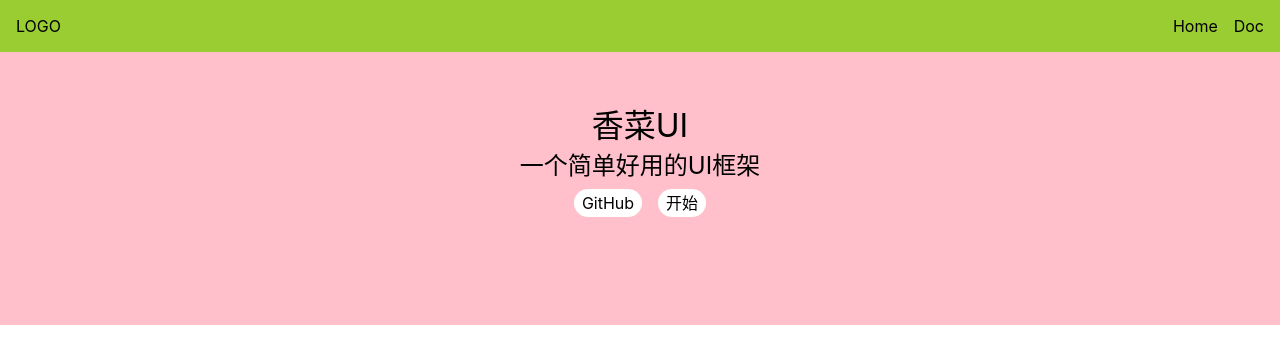
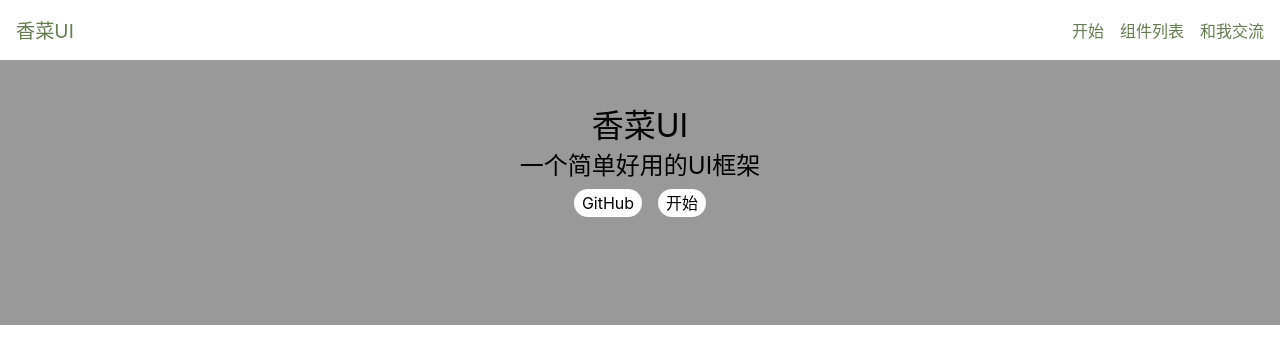
Before and after one commit to EvaLLLLL/corianderUI, a Vue app: page /#/ in a window 1280 px wide. Shown: the top 364 px of the page. Built offline with nearby package versions, Linux system fonts and the light colour scheme.

Commit message:
完成 topnav 样式

```diff
--- a/index.html
+++ b/index.html
@@ -2,9 +2,10 @@
 <html lang="en">
 <head>
   <meta charset="UTF-8">
-  <link rel="icon" href="/favicon.ico" />
+  <link rel="icon" href="/xiangcai.png" />
   <meta name="viewport" content="width=device-width, initial-scale=1.0">
-  <title>Vite App</title>
+  <title>香菜UI</title>
+  <script src="//at.alicdn.com/t/font_2137796_qo6t6mu16ak.js"></script>
 </head>
 <body>
   <div id="app"></div>
--- a/package.json
+++ b/package.json
@@ -1,6 +1,6 @@
 {
   "name": "corianderUI",
-  "version": "0.0.0",
+  "version": "0.0.1",
   "scripts": {
     "dev": "vite",
     "build": "vite build"
--- a/src/components/TopNav.vue
+++ b/src/components/TopNav.vue
@@ -1,36 +1,43 @@
 <template>
 	<div class="topnav">
-    <div class="logo">LOGO</div>
+		<a class="logo" href="/">
+			<span>香菜UI</span>
+		</a>
 		<ol class="menu">
-      <li><router-link to="/">Home</router-link></li>
-      <li><router-link to="/doc">Doc</router-link></li>
+			<li>
+				<router-link to="/doc">开始</router-link>
+			</li>
+			<li>
+				<router-link to="/doc/switch">组件列表</router-link>
+			</li>
+			<li>
+				<!--TODO-->
+				<a href="/">和我交流</a>
+			</li>
 		</ol>
-    <span :class="{ toggleVisible: toggleVisible }"
-          @click="toggleAside"></span>
+		<svg class="icon-menu">
+			<use xlink:href="#icon-menu"></use>
+		</svg>
 	</div>
 </template>
 
 <script lang="ts">
-import { inject, Ref } from "vue";
 	export default {
-  name: "TopNav",
+		name: 'TopNav',
 		props: {
 			toggleVisible: Boolean,
 		},
 		setup() {
-    const asideVisible = inject<Ref<boolean>>("asideVisible");
-    const toggleAside = () => {
-      asideVisible.value = !asideVisible.value;
-    };
-    return { toggleAside };
 		},
 	};
 </script>
 
 <style lang="scss">
+	$color: #657c50;
 	.topnav {
+		color: $color;
 		z-index: 10;
-  background: yellowgreen;
+		background: white;
 		padding: 16px;
 		width: 100%;
 		display: flex;
@@ -41,7 +48,7 @@ export default {
 		top: 0;
 		> .logo {
 			max-width: 6em;
-    font-size: 16px;
+			font-size: 1.2em;
 			margin-right: auto;
 		}
 		> .menu {
@@ -51,15 +58,19 @@ export default {
 			> li {
 				font-size: 16px;
 				padding-left: 16px;
+				transition: all 200ms;
+				&:hover {
+					cursor: pointer;
+					transform: scale(1.2);
+					transition: all 150ms;
 				}
 			}
-  > .toggleVisible {
+		}
+		> .icon-menu {
 			display: none;
-    width: 24px;
-    height: 24px;
-    border: 1px solid red;
+			width: 30px;
+			height: 30px;
 			position: absolute;
-    left: 16px;
 			left: 16px;
 			top: 50%;
 			transform: translateY(-50%);
@@ -71,7 +82,7 @@ export default {
 			> .menu {
 				display: none;
 			}
-    > .toggleVisible {
+			> .icon-menu {
 				display: inline-block;
 			}
 		}
--- a/src/index.scss
+++ b/src/index.scss
@@ -10,12 +10,14 @@ ol {
 a {
 	text-decoration: none;
 	color: inherit;
+	transition: all 200ms;
 	&:hover {
-		border-bottom: 1px solid;
 		cursor: pointer;
+		transform: scale(1.2);
+		transition: all 150ms;
 	}
 }
-h1,h2,h3,h4,h5,h6{
+h1, h2, h3, h4, h5, h6 {
 	font-weight: normal;
 }
 
@@ -23,3 +25,11 @@ body {
 	font-size: 16px;
 	font-family: -apple-system, "Noto Sans", "Helvetica Neue", Helvetica, "Nimbus Sans L", Arial, "Liberation Sans", "PingFang SC", "Hiragino Sans GB", "Noto Sans CJK SC", "Source Han Sans SC", "Source Han Sans CN", "Microsoft YaHei", "Wenquanyi Micro Hei", "WenQuanYi Zen Hei", "ST Heiti", SimHei, "WenQuanYi Zen Hei Sharp", sans-serif;
 }
+
+.icon {
+	width: 1em;
+	height: 1em;
+	vertical-align: -0.15em;
+	fill: currentColor;
+	overflow: hidden;
+}
--- a/src/shims-vue.d.ts
+++ b/src/shims-vue.d.ts
@@ -1,5 +1,5 @@
 declare module '*.vue' {
     import { ComponentOptions } from 'vue'
     const componentOptions: ComponentOptions
-    export default componentOptions
+    export {componentOptions}
   }
--- a/src/views/Home.vue
+++ b/src/views/Home.vue
@@ -5,7 +5,7 @@
     <h1>香菜UI</h1>
     <h2>一个简单好用的UI框架</h2>
     <p class="actions">
-      <a href="">GitHub</a>
+      <a href="https://github.com/EvaLLLLL/corianderUI">GitHub</a>
       <router-link to="/doc">开始</router-link>
     </p>
   </div>
@@ -21,11 +21,11 @@ export default {
 
 <style lang="scss">
 .banner {
+  background: #999;
   display: flex;
   padding: 100px;
   justify-content: center;
   align-items: center;
-  background: pink;
   flex-direction: column;
   white-space: nowrap;
   > .actions {
@@ -37,7 +37,6 @@ export default {
       $h: 28px;
       height: $h;
       line-height: $h;
-      height: $h;
       border-radius: $h/2;
       padding: 0 8px;
     }
```
Also changed, not shown: src/main.ts (+27 -19 lines), public/xiangcai.png (added), 1 other file (tests, documents, lock files or other folders). Lines whose indentation alone changed are shown as unchanged.
